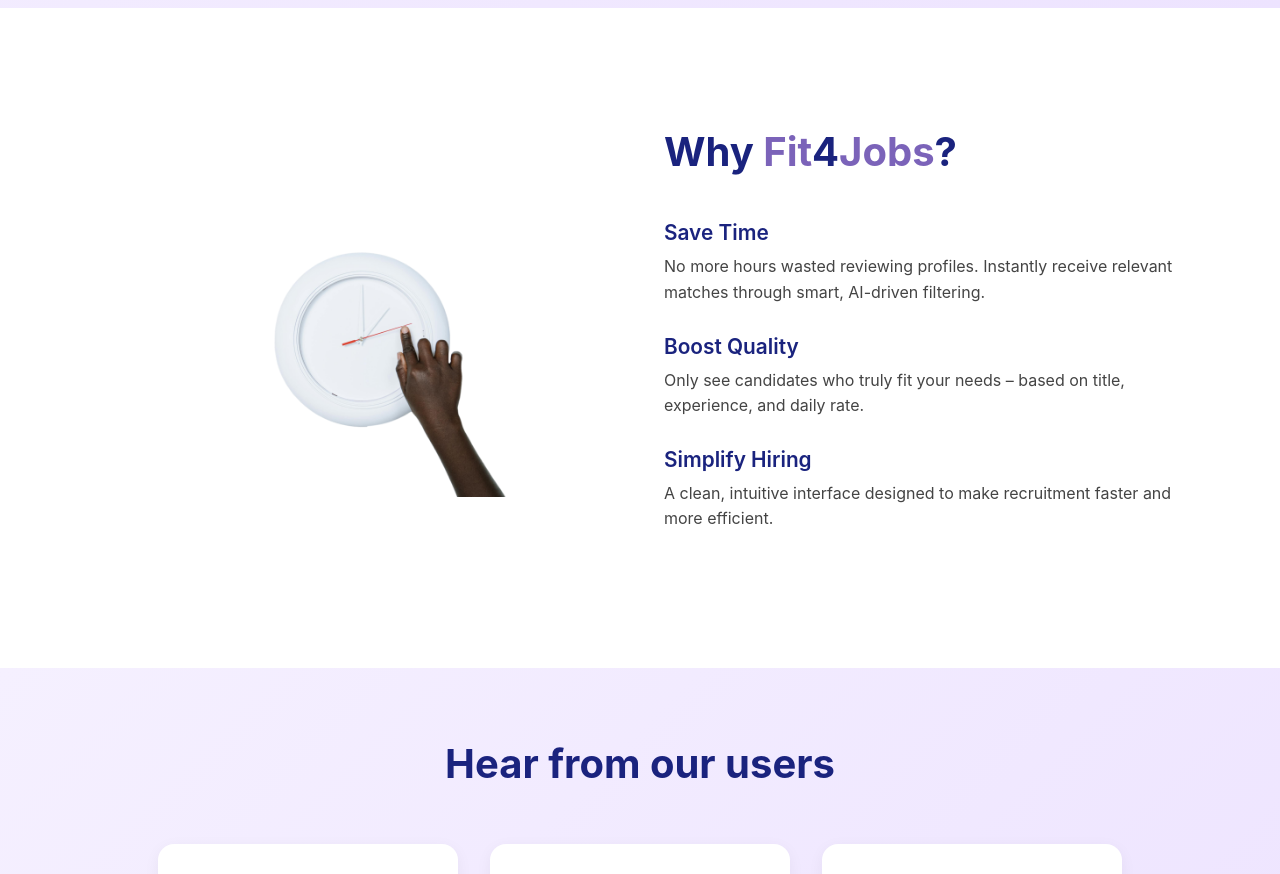
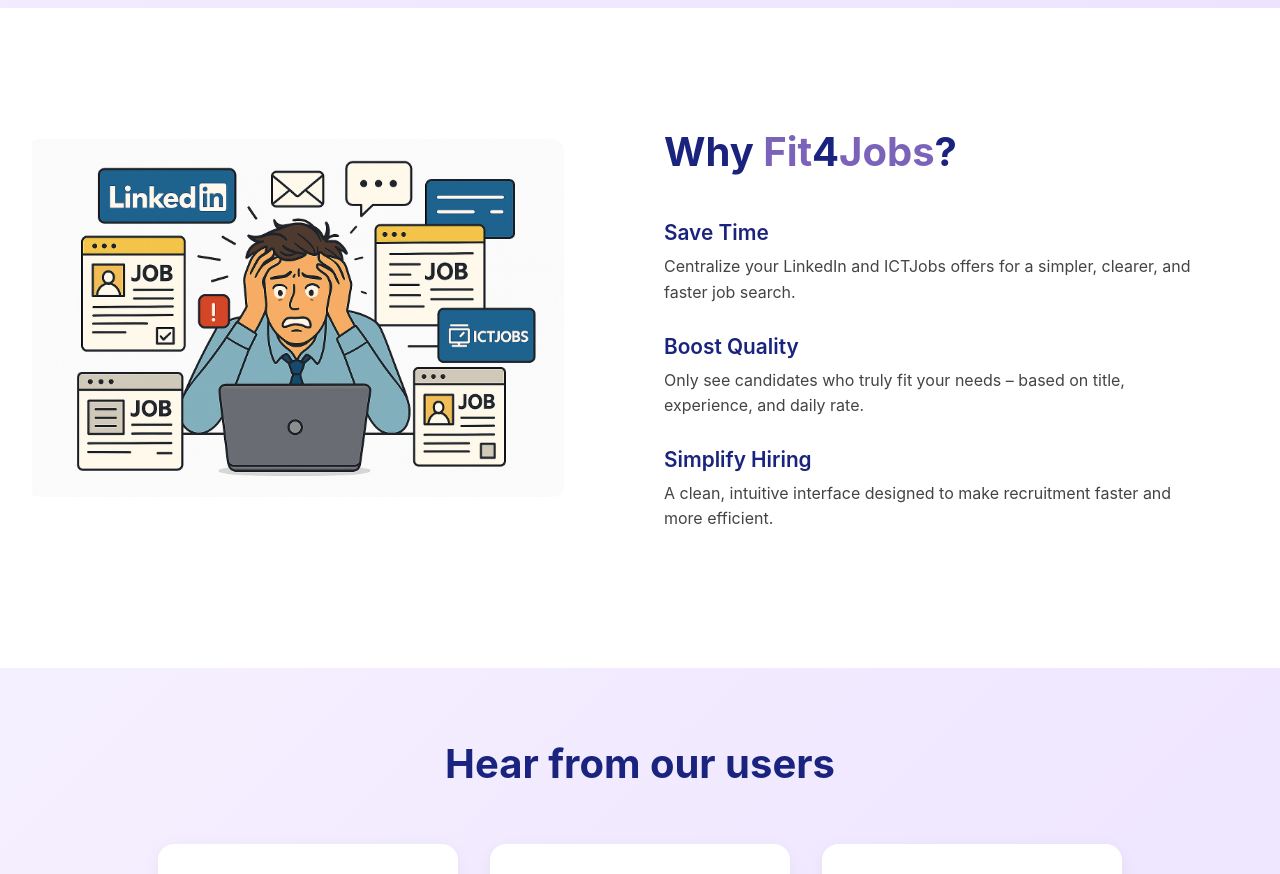
Before and after one commit to O2do-repository/Landing-page-Fit4job, a Vue app: page /#/ in a window 1280 px wide. Shown: the part 2060-2934 px from the top of the page. Built offline with nearby package versions, Linux system fonts and the light colour scheme.

Commit message:
change img and feature section

```diff
--- a/src/components/FeaturesSection.vue
+++ b/src/components/FeaturesSection.vue
@@ -3,7 +3,7 @@
     <div class="features-content">
       <!-- Image à gauche -->
       <div class="features-illustration">
-        <img src="@/assets/clock2.png" alt="Efficiency illustration" class="features-image" />
+        <img src="@/assets/overb.png" alt="Efficiency illustration" class="features-image" />
       </div>
 
       <!-- Texte à droite -->
@@ -26,7 +26,7 @@
 const features = [
   {
     title: 'Save Time',
-    description: 'No more hours wasted reviewing profiles. Instantly receive relevant matches through smart, AI-driven filtering.'
+    description: 'Centralize your LinkedIn and ICTJobs offers for a simpler, clearer, and faster job search.'
   },
   {
     title: 'Boost Quality',
```
Also changed, not shown: src/assets/overb.png (added).
